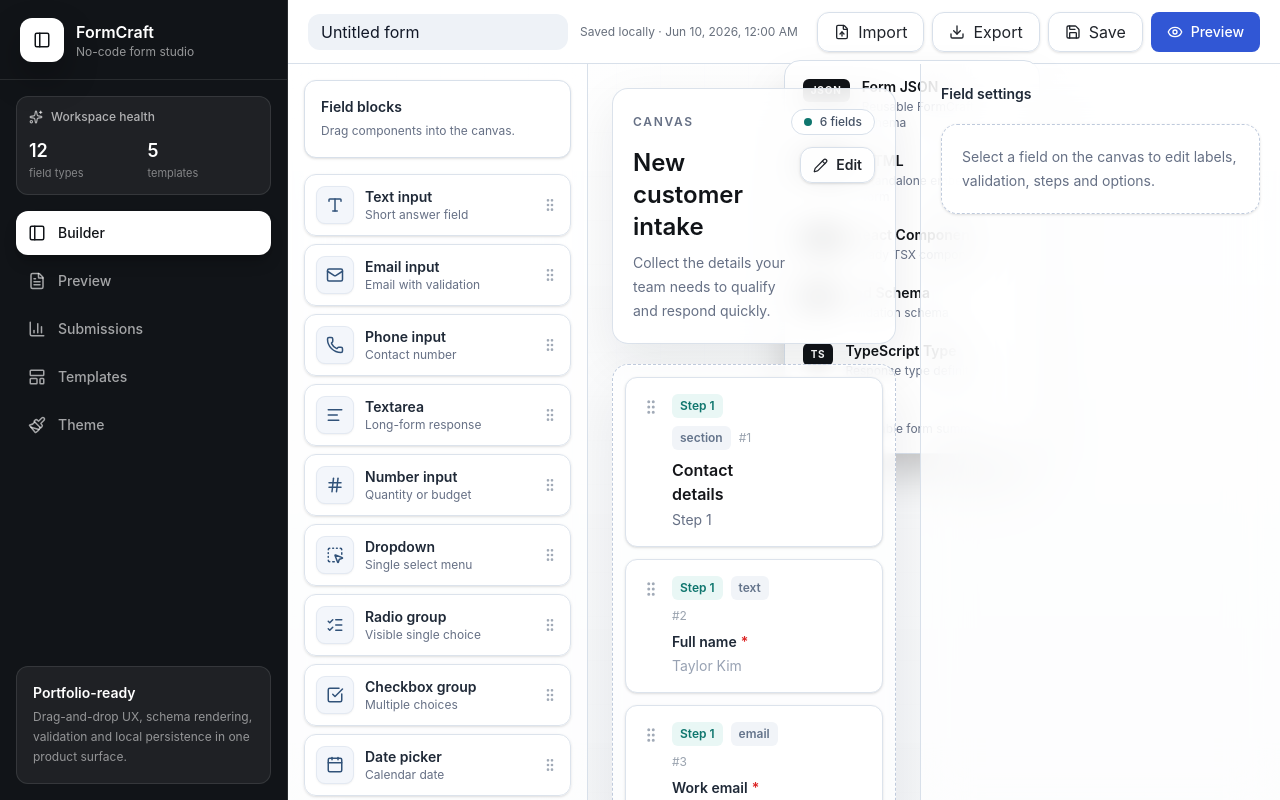
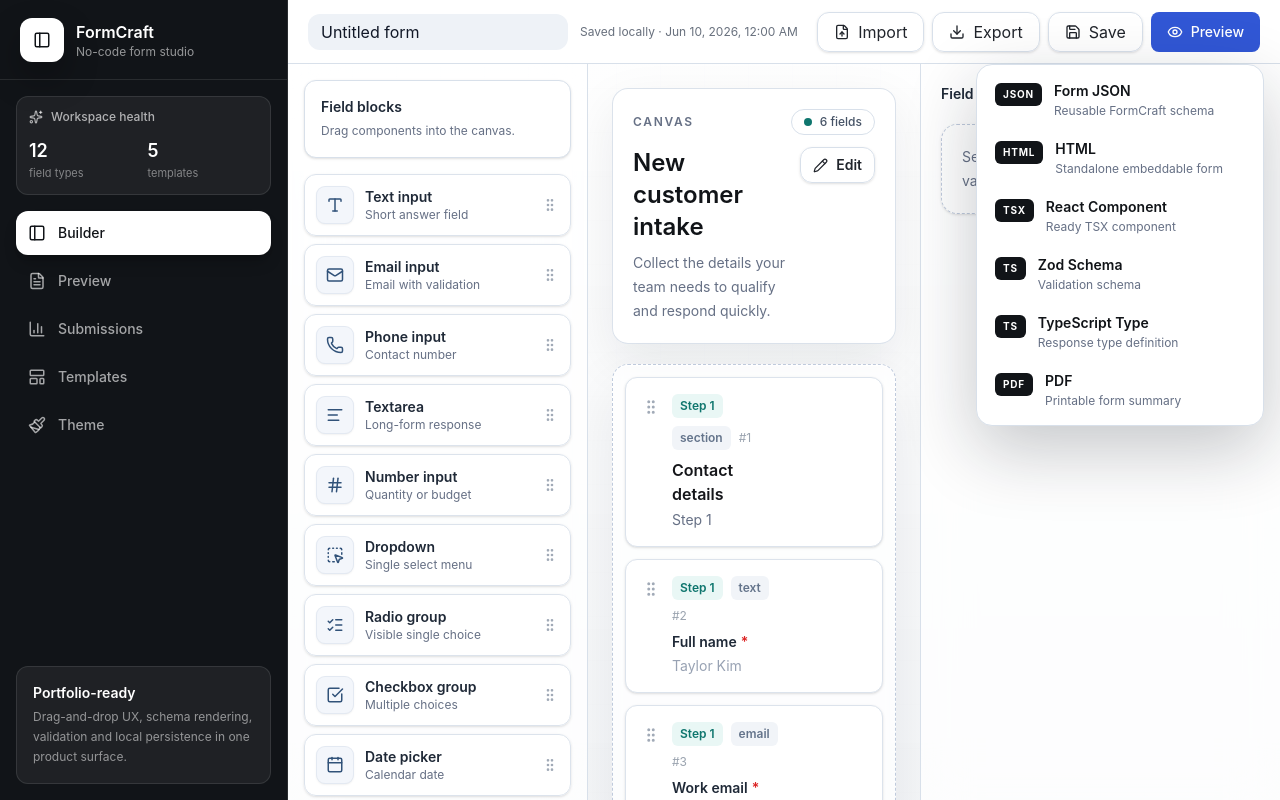
Before and after one commit to OmKhandale05/formcraft, a Next.js app: page /builder in a window 1280 px wide. Both pictures are taken after a click on the button "Export". Shown: the top 800 px of the page. Built offline with nearby package versions, Linux system fonts and the light colour scheme.

Commit message:
fix(builder): render export menu above panels

```diff
--- a/src/app/builder/page.tsx
+++ b/src/app/builder/page.tsx
@@ -5,6 +5,7 @@ import { arrayMove } from "@dnd-kit/sortable";
 import Link from "next/link";
 import { Download, Eye, FileUp, Save } from "lucide-react";
 import { useRef, useState } from "react";
+import { createPortal } from "react-dom";
 import { AppShell } from "@/components/app-shell";
 import { BuilderCanvas } from "@/components/builder/canvas";
 import { FieldSettingsPanel } from "@/components/builder/settings-panel";
@@ -119,13 +120,21 @@ export default function BuilderPage() {
                 Import
               </Button>
               <input ref={inputRef} type="file" accept="application/json" className="hidden" onChange={(event) => importJson(event.target.files?.[0])} />
-              <div className="relative">
+              <div>
                 <Button type="button" variant="secondary" onClick={() => setExportOpen((open) => !open)} aria-expanded={exportOpen} aria-haspopup="menu">
                   <Download size={16} />
                   Export
                 </Button>
-                {exportOpen && (
-                  <div className="absolute right-0 top-12 z-40 w-64 overflow-hidden rounded-2xl border border-[#d8e0ea] bg-white p-1.5 shadow-2xl">
+                {exportOpen && typeof document !== "undefined" &&
+                  createPortal(
+                    <>
+                      <button
+                        type="button"
+                        aria-label="Close export menu"
+                        className="fixed inset-0 z-[9998] cursor-default bg-transparent"
+                        onClick={() => setExportOpen(false)}
+                      />
+                      <div className="fixed right-4 top-16 z-[9999] w-72 overflow-hidden rounded-2xl border border-[#d8e0ea] bg-white p-1.5 shadow-[0_24px_70px_rgba(17,24,39,0.24)]">
                         {exportOptions.map((option) => (
                           <button
                             key={option.label}
@@ -143,6 +152,8 @@ export default function BuilderPage() {
                           </button>
                         ))}
                       </div>
+                    </>,
+                    document.body
                   )}
               </div>
               <Button type="button" variant="secondary" onClick={() => { setSaved(true); window.setTimeout(() => setSaved(false), 1600); }}>
```
Lines whose indentation alone changed are shown as unchanged.
